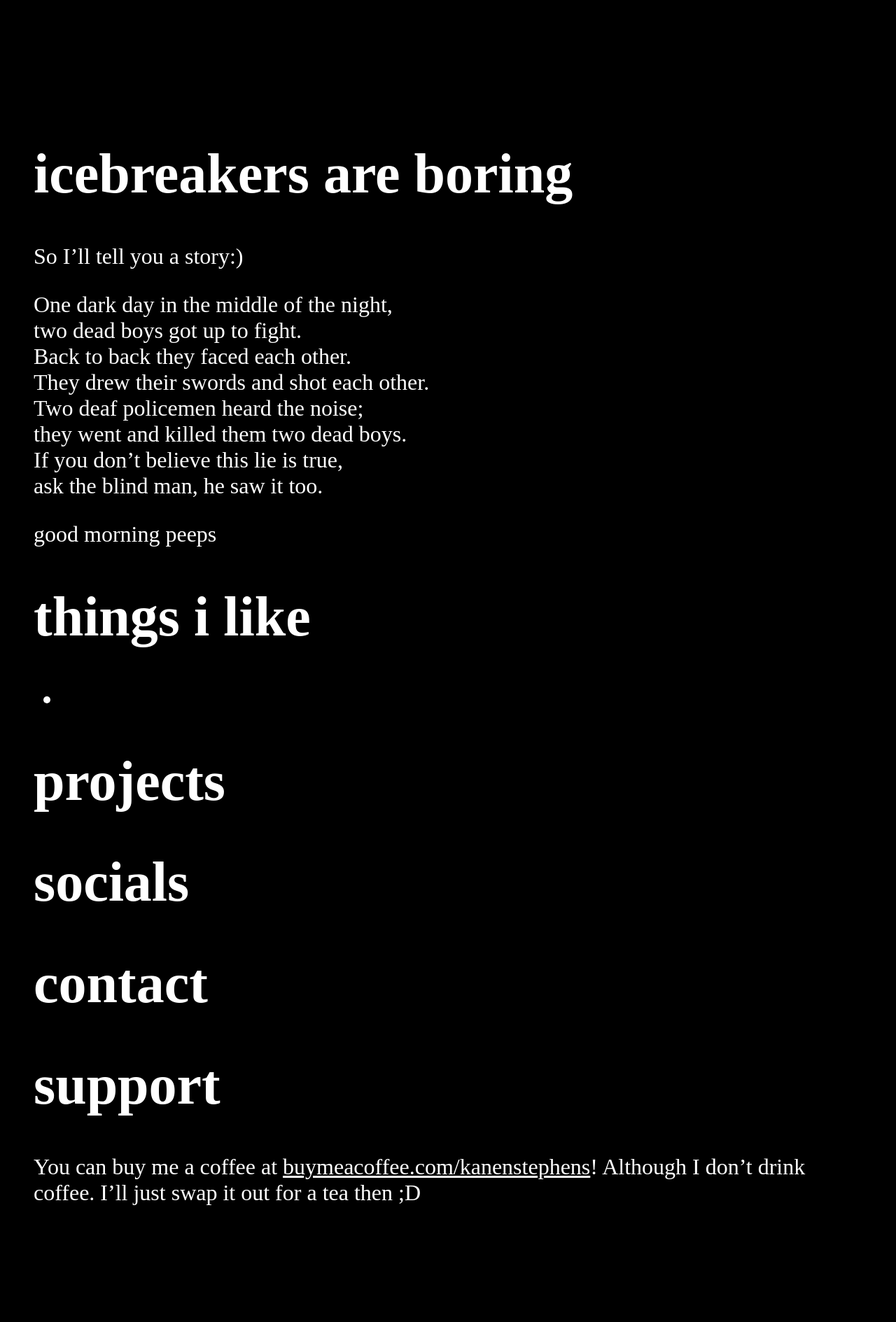
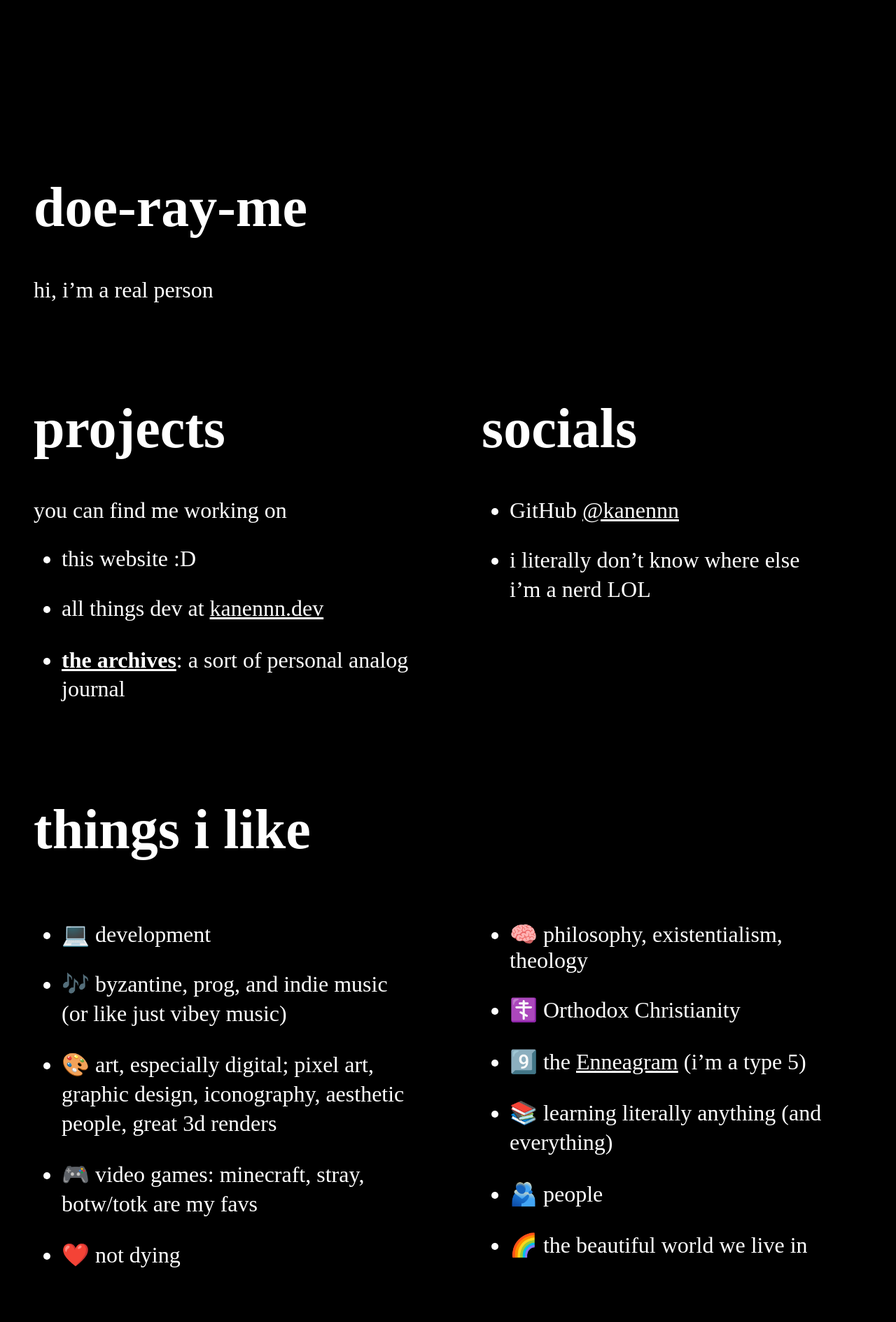
Before and after one commit to kanennn/me, a Jekyll site: the page built from index.md, in a window 1280 px wide. Shown: the part 981-2870 px from the top of the page at 70% size. Built offline with Jekyll 4.4.1, drawn with Linux system fonts in a browser that asks for light colours; before the commit the page ends 2752 px from its top, so only the background shows below that; some of the changed text lies outside the part shown.

Commit message:
Created my first draft, added a funny JS script, and added some nice little content with cool styling.

```diff
--- a/_config.yml
+++ b/_config.yml
@@ -1,6 +1,18 @@
-url: "" # the base hostname & protocol for your site, e.g. http://example.com
+url: "kanenstephens.com" # the base hostname & protocol for your site, e.g. http://example.com
 baseurl: "" # the subpath of your site, e.g. /blog
 title: "" # the name of your site, e.g. ACME Corp.
 
 author: "kanen stephens"
 buymeacoffee: "buymeacoffee.com/kanenstephens"
+
+collections_dir: collections
+collections:
+    column1:
+        output: false
+        sort_by: pos
+    column2:
+        output: false
+        sort_by: pos
+    column3:
+        ouput: false
+        sort_by: pos
--- /dev/null
+++ b/_includes/columns.html
@@ -0,0 +1,5 @@
+<div class="grid">
+    {% for i in include.pages %}
+    <div>{{ i.content }}</div>
+    {% endfor %}
+</div>
--- a/_layouts/front.html
+++ b/_layouts/front.html
@@ -12,10 +12,11 @@
   <section class="bang">
     <p>
     the <span id="one">man</span>. the <span id="two">myth</span>.<br>
-    the <span id="three">legend.</span></p>
+    the <span id="three"><button id="swap">legend</button>.</span></p>
   </section>
   <main>
     {{ content }}
   </main>
+  <script src="{{ base.url | prepend: site.url }}/assets/js/customizebang.js"></script>
 </body>
 </html>
--- a/_sass/base.scss
+++ b/_sass/base.scss
@@ -38,7 +38,7 @@ header {
     ul {
         padding: 0;
         margin: 0;
-
+        list-style-position: outside;
         li {
             margin-left: 1em;
             display: inline;
@@ -63,15 +63,37 @@ main {
     animation-delay: 1s;
     opacity: 0;
     font-size: 2rem;
+    h2 {
+        font-weight: 200;
+        font-size: 1.5 em;
+    }
+    h1 {
+        font-size: 2.5em;
+        padding-top: 3rem;
+    }
+
+    li + li {
+        line-height: 1.3;
+        margin-top: 1em;
+    }
 }
 
-main h2 {
-    font-weight: 200;
-    font-size: 1.5 em;
+// .doublecolumn {
+//     column-count: 2;
+//     column-gap: 6rem;
+// }
+
+.inlinegrid {
+    display: grid;
+    column-gap: 6rem;
+    grid-template-columns: 2 1fr;
 }
 
-main h1 {
-    font-size: 2.5em;
+.grid {
+    display: grid;
+    grid-template-columns: repeat(2, 1fr);
+    column-gap: 6rem;
+    grid-auto-rows: minmax(10em, auto);
 }
 
 section.bang {
@@ -83,6 +105,24 @@ section.bang {
     font-size: 5rem;
 
     animation: $poof;
+    // .human {
+    //     color: red;
+    // }
+    // .developer {
+    //     color: blue;
+    // }
+    // .artist {
+    //     color: yellow;
+    // }
+    // .christian {
+    //     color: green($color: #000000);
+    // }
+    // .engineer {
+    //     color: white;
+    // }
+    // .entreprenuer {
+    //     color: orange;
+    // }
 }
 section.bang #one,
 section.bang #two {
@@ -91,6 +131,9 @@ section.bang #two {
 
 section.bang #three {
     font-weight: 700;
+    button {
+        all: inherit;
+    }
 }
 
 @keyframes fade {
--- a/index.md
+++ b/index.md
@@ -10,41 +10,16 @@ header_links: ["projects", "socials", "contact", "support"]
 <br>
 <br>
 
-# icebreakers are boring
+# doe-ray-me
 
-So I'll tell you a story:)
+{: .doublecolumn}
 
-One dark day in the middle of the night,\
-two dead boys got up to fight.\
-Back to back they faced each other.\
-They drew their swords and shot each other.\
-Two deaf policemen heard the noise;\
-they went and killed them two dead boys.\
-If you don't believe this lie is true,\
-ask the blind man, he saw it too.
+hi, i'm a real person
 
-good morning peeps
+{% include columns.html pages=site.column1 %}
 
 # things i like
 
-{: #stuff }
+{% include columns.html pages=site.column3 %}
 
--
-
-# projects
-
-{: #projects}
-
-# socials
-
-{: #socials}
-
-# contact
-
-{: #contact}
-
-# support
-
-{: #support}
-
-You can buy me a coffee at [{{site.buymeacoffee}}]({{site.buymeacoffee}})! Although I don't drink coffee. I'll just swap it out for a tea then ;D
+{% include columns.html pages=site.column2 %}
```
Also changed, not shown: assets/js/customizebang.js (added, +114 -0 lines), collections/_column1/projects.md (added, +13 -0 lines), collections/_column1/socials.md (added, +11 -0 lines), collections/_column2/contact.md (added, +10 -0 lines), collections/_column2/support.md (added, +11 -0 lines), collections/_column3/p1.md (added, +9 -0 lines), collections/_column3/p2.md (added, +10 -0 lines).
